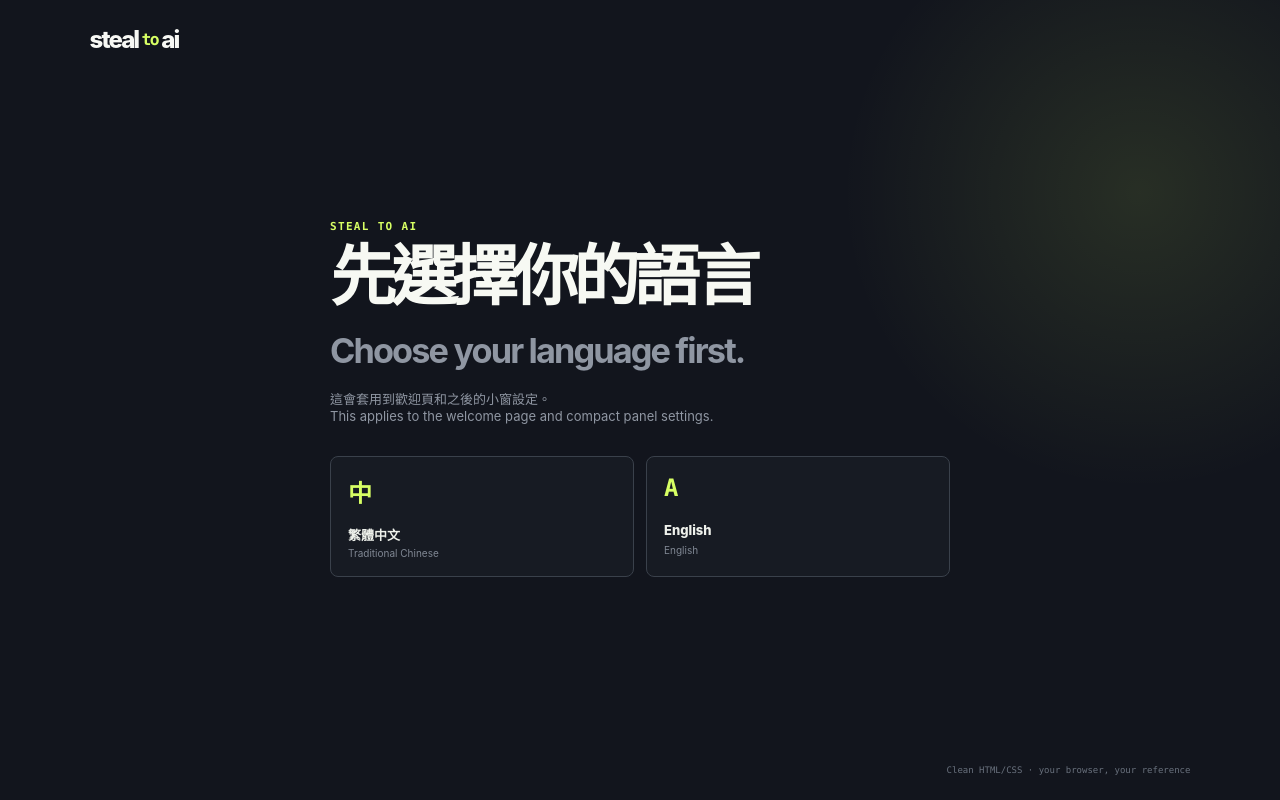
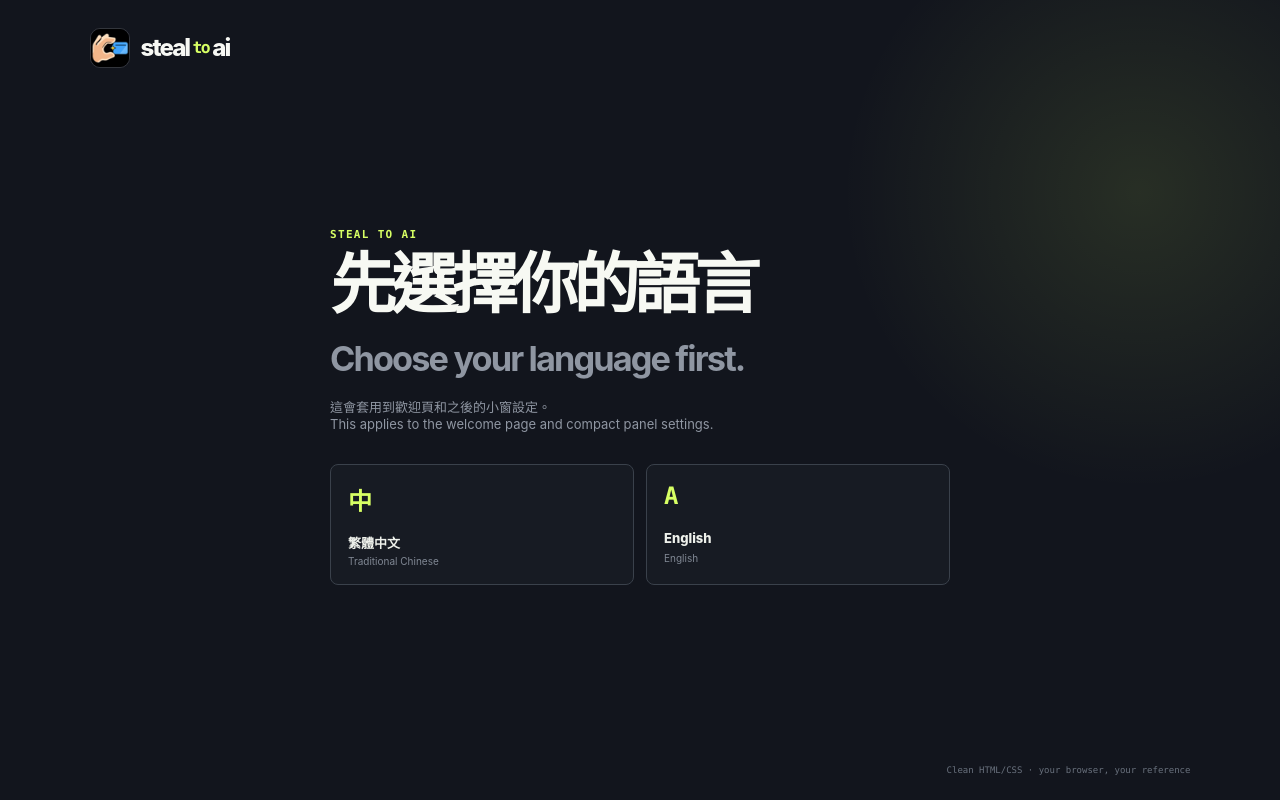
Before and after one commit to PCIEARIA/Steal-to-AI, a browser extension: page extension/onboarding.html in a window 1280 px wide. Drawn offline with Linux system fonts and the light colour scheme.

Commit message:
feat: add hand-and-card extension logo

```diff
--- a/extension/onboarding.css
+++ b/extension/onboarding.css
@@ -5,6 +5,8 @@ body { min-width: 320px; min-height: 100vh; margin: 0; background: #12151d; }
 button { font: inherit; cursor: pointer; }
 .welcome-shell { position: relative; isolation: isolate; display: grid; min-height: 100vh; overflow: hidden; padding: 28px clamp(28px, 7vw, 112px) 25px; grid-template-rows: auto 1fr auto; background: radial-gradient(circle at 89% 24%, rgba(215,255,100,.11), transparent 23%), #12151d; }
 .topline { position: relative; z-index: 1; display: flex; align-items: center; justify-content: space-between; gap: 16px; }
+.brand-lockup { display: flex; align-items: center; gap: 11px; }
+.brand-logo { width: 40px; height: 40px; flex: 0 0 auto; border: 1px solid rgba(255,255,255,.14); border-radius: 10px; object-fit: cover; }
 .wordmark { color: #f7f8f4; font-size: 24px; font-weight: 850; letter-spacing: -.08em; line-height: 1; }
 .wordmark i { color: #d7ff64; font-family: ui-monospace, SFMono-Regular, Menlo, monospace; font-size: .68em; font-style: normal; letter-spacing: -.1em; vertical-align: 3px; }
 .language-switch { display: flex; overflow: hidden; border: 1px solid #343b46; border-radius: 7px; }
--- a/extension/onboarding.html
+++ b/extension/onboarding.html
@@ -9,7 +9,7 @@
   <body>
     <main class="welcome-shell">
       <header class="topline">
-        <div class="wordmark">steal <i>to</i> ai</div>
+        <div class="brand-lockup"><img class="brand-logo" src="icons/logo-48.png" alt=""><div class="wordmark">steal <i>to</i> ai</div></div>
       </header>
       <section class="language-gate" id="language-gate">
         <p class="eyebrow">steal to ai</p>
--- a/extension/popup.css
+++ b/extension/popup.css
@@ -13,6 +13,8 @@ button { cursor: pointer; }
 .workspace { min-height: 452px; }
 .onboarding { min-height: 472px; }
 .masthead { display: flex; align-items: flex-start; justify-content: space-between; gap: 12px; }
+.brand-lockup { display: flex; align-items: center; gap: 8px; min-width: 0; }
+.brand-logo { width: 28px; height: 28px; flex: 0 0 auto; border: 1px solid rgba(255,255,255,.12); border-radius: 7px; object-fit: cover; }
 .wordmark { color: #f7f8f4; font-size: 17px; font-weight: 840; letter-spacing: -.07em; line-height: 1; }
 .wordmark i { color: #d7ff64; font-family: ui-monospace, SFMono-Regular, Menlo, monospace; font-size: .68em; font-style: normal; letter-spacing: -.1em; vertical-align: 2px; }
 .submark { margin: 5px 0 0; color: #767c8a; font-family: ui-monospace, SFMono-Regular, Menlo, monospace; font-size: 9px; letter-spacing: .04em; }
```
Also changed, not shown: extension/popup.html (+2 -2 lines), tests/extension-icon.test.mjs (added, +20 -0 lines), extension/icons/logo-128.png (added), extension/icons/logo-16.png (added), extension/icons/logo-32.png (added), extension/icons/logo-48.png (added), extension/manifest.json.
